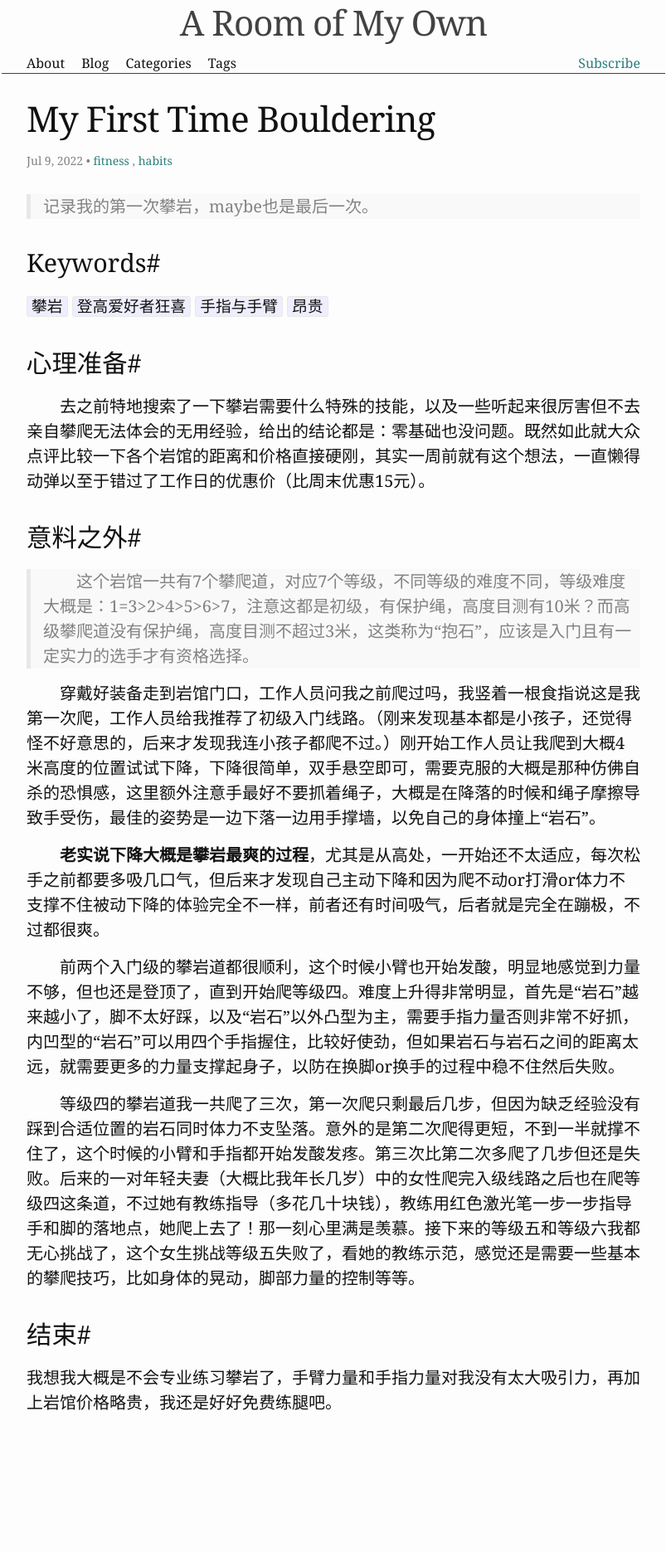
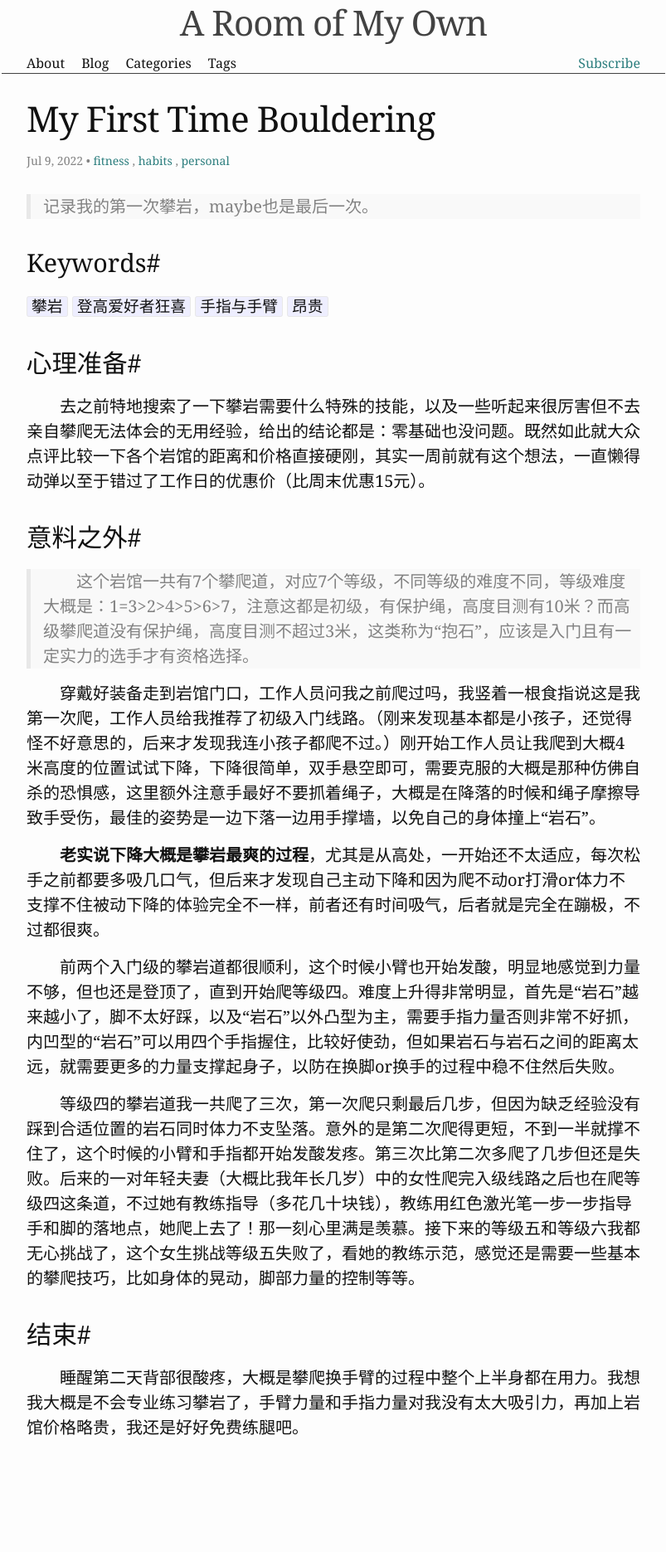
Before and after one commit to 9Echo/9Echo.github.io, a Jekyll site: the page built from _posts/2022-07-09-My-first-time-bouldering.md, in a window 1280 px wide. Shown: the whole page at 83% size, without its empty margins (238-1041 px from the left). Built offline with Jekyll 4.4.1, drawn with Linux system fonts in a browser that asks for light colours; before the commit the page ends 1841 px from its top, so only the background shows below that.

Commit message:
Update 2022-07-09-My-first-time-bouldering.md

```diff
--- a/_posts/2022-07-09-My-first-time-bouldering.md
+++ b/_posts/2022-07-09-My-first-time-bouldering.md
@@ -1,7 +1,7 @@
 ---
 layout: post
 date:   2022-07-09
-tags: [fitness, habits]
+tags: [fitness, habits, personal]
 toc: True
 toc_label: 目录
 ---
@@ -30,4 +30,4 @@ toc_label: 目录
 
 ### 结束#
 
-我想我大概是不会专业练习攀岩了，手臂力量和手指力量对我没有太大吸引力，再加上岩馆价格略贵，我还是好好免费练腿吧。
+&emsp;&emsp;睡醒第二天背部很酸疼，大概是攀爬换手臂的过程中整个上半身都在用力。我想我大概是不会专业练习攀岩了，手臂力量和手指力量对我没有太大吸引力，再加上岩馆价格略贵，我还是好好免费练腿吧。
```
